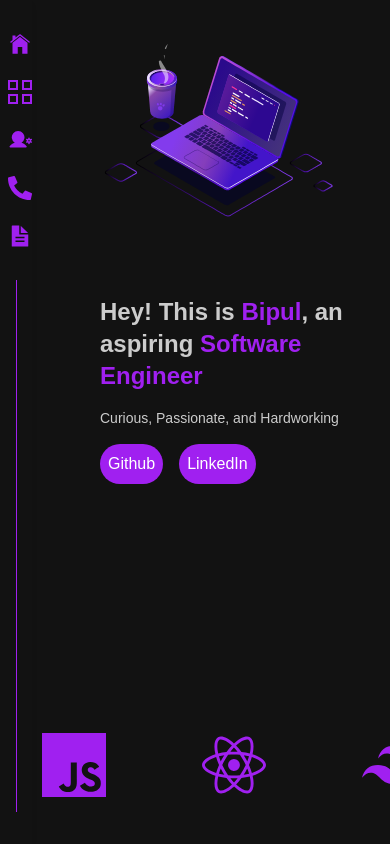
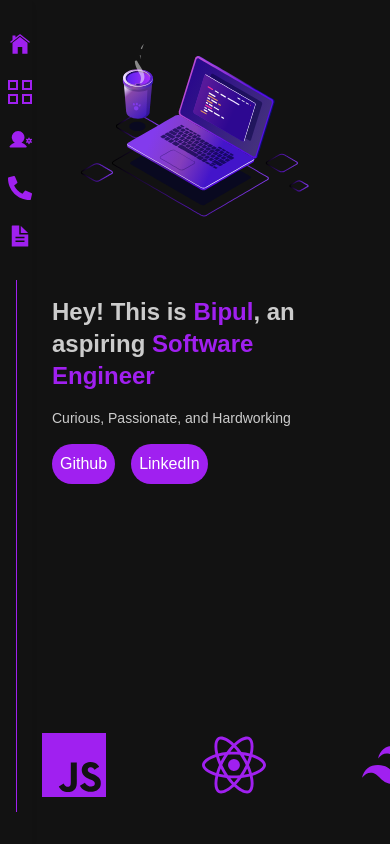
Before and after one commit to bipuladk60/MyPortfolio, a React (Create React App) app: page / in a window 390 px wide. Shown: the top 844 px of the page. Built offline with nearby package versions, Linux system fonts and the light colour scheme.

Commit message:
home page responsiveness solved

```diff
--- a/src/pages/HomePage.js
+++ b/src/pages/HomePage.js
@@ -4,7 +4,7 @@ import HomePageLottie from "../lotties/HomePageLottie.json";
 
 function HomePage() {
   return (
-    <div className="bg-bg text-text min-h-[85vh] flex flex-col md:flex-row items-center w-full pl-12 pr-4 md:pl-16 md:pr-8 relative">
+    <div className="bg-bg text-text min-h-[85vh] flex flex-col md:flex-row items-center w-full pr-4 md:pl-16 md:pr-8 relative">
 
       {/* Center Content (comes below animation on small screens) */}
       <div className="order-2 md:order-none flex flex-col md:items-start w-full md:w-1/2 lg:w-1/2 space-y-4 text-left md:text-left py-2 px-8 md:px-2">
```
